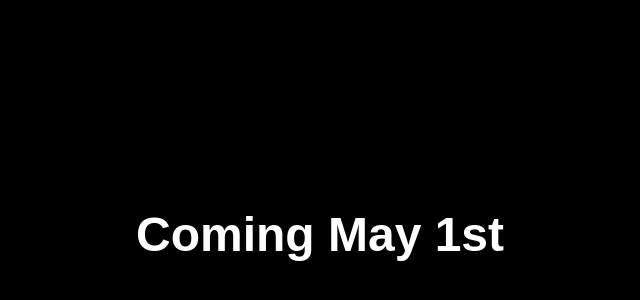
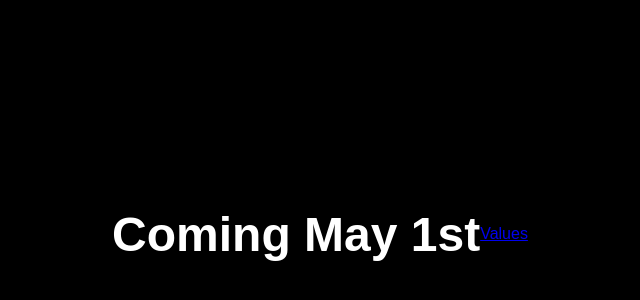
Before and after one commit to orangecoatsociety/may1, a plain HTML site: page index.html in a window 1280 px wide. Shown: the part 166-466 px from the top of the page, without its empty margins (320-960 px from the left). Drawn offline with Linux system fonts and the light colour scheme.

Commit message:
added link to values.html

```diff
--- a/index.html
+++ b/index.html
@@ -25,3 +25,4 @@
     <h1>Coming May 1st</h1>
 </body>
 </html>
+<a href="values.html">Values</a>
```
